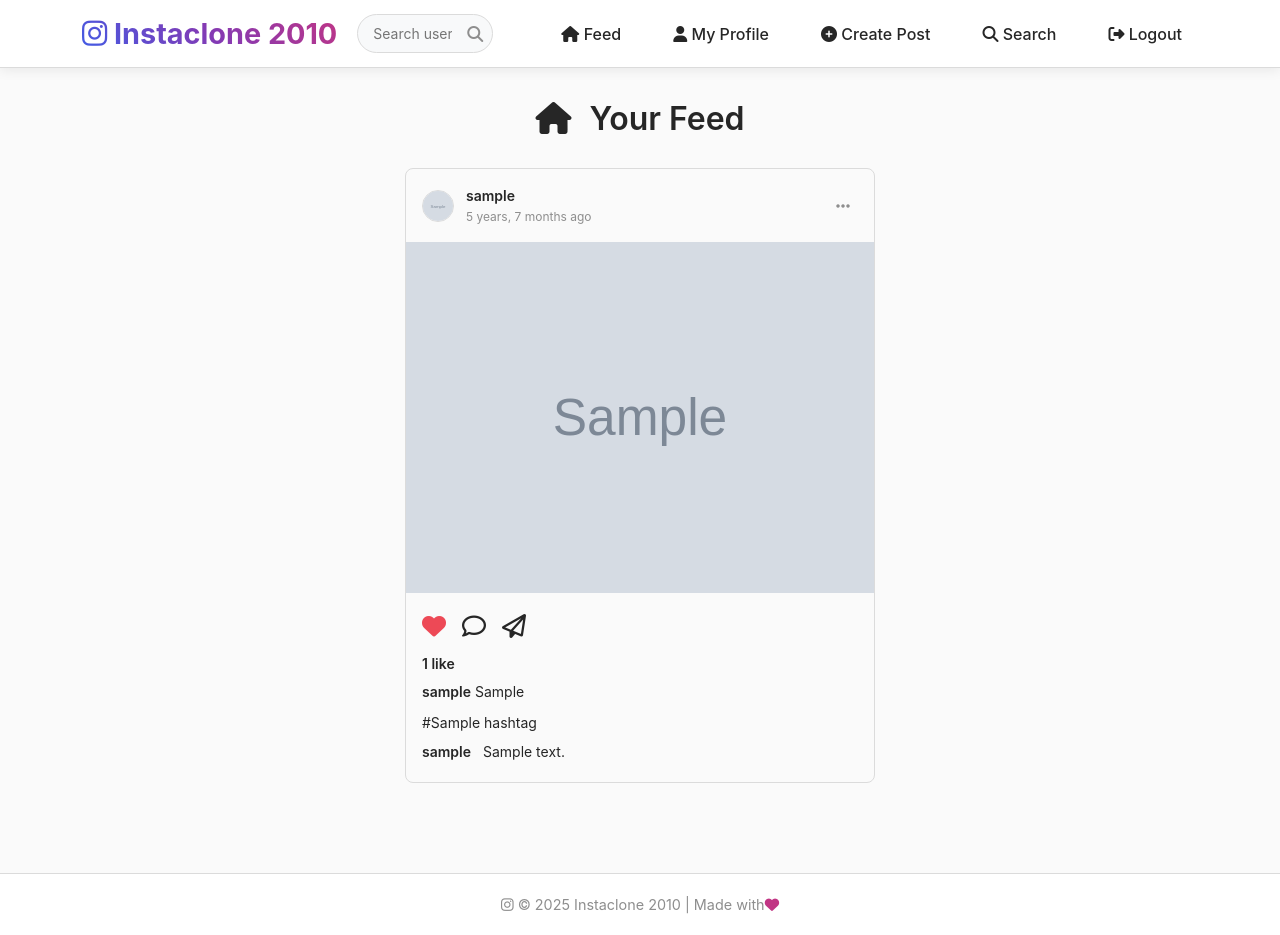
After one commit to Arch0998/django-instaclone-2010, a Django app: page /posts/feed/ in a window 1280 px wide. The commit adds this page. Run offline with Django 5.2, Linux system fonts and the light colour scheme; a user stored in the database is signed in; tables that the repository leaves empty hold one stand-in row (values such as "Sample post"); grey boxes marked "Sample" are stand-in pictures.

Commit message:
Add feed view and pagination for user posts; update admin fields

```diff
--- a/posts/urls.py
+++ b/posts/urls.py
@@ -4,6 +4,11 @@ from posts import views
 app_name = "posts"
 
 urlpatterns = [
+    path(
+        "feed/",
+        views.FeedView.as_view(),
+        name="feed"
+    ),
     path(
         "create/",
         views.PostCreateView.as_view(),
--- a/posts/views.py
+++ b/posts/views.py
@@ -4,9 +4,11 @@ from django.shortcuts import get_object_or_404, redirect
 from django.http import JsonResponse
 from django.urls import reverse_lazy
 from django.contrib import messages
+from django.core.paginator import Paginator
+from django.db.models import Prefetch
 
 from posts.models import Post, Comment, PostLike, Hashtag
-from accounts.models import User
+from accounts.models import User, Follow
 
 
 class PostCreateView(LoginRequiredMixin, generic.CreateView):
@@ -156,6 +158,49 @@ class SearchUsersView(LoginRequiredMixin, generic.View):
         })
 
 
+class FeedView(LoginRequiredMixin, generic.ListView):
+    model = Post
+    template_name = "posts/feed.html"
+    context_object_name = "posts"
+    paginate_by = 10
+
+    def get_queryset(self):
+        following_users = Follow.objects.filter(
+            follower=self.request.user
+        ).values_list("following", flat=True)
+
+        return Post.objects.filter(
+            author__in=following_users
+        ).select_related(
+            "author",
+            "author__profile"
+        ).prefetch_related(
+            "likes",
+            "hashtags",
+            Prefetch(
+                "comments",
+                queryset=Comment.objects.select_related(
+                    "author",
+                    "author__profile"
+                ).order_by("-created_at")
+            )
+        ).order_by("-created_at")
+
+    def get_context_data(self, **kwargs):
+        context = super().get_context_data(**kwargs)
+
+        if self.request.user.is_authenticated and context["posts"]:
+            user_likes = PostLike.objects.filter(
+                user=self.request.user,
+                post__in=context["posts"]
+            ).values_list("post_id", flat=True)
+            context["user_likes"] = list(user_likes)
+        else:
+            context["user_likes"] = []
+
+        return context
+
+
 class HashtagPostsView(LoginRequiredMixin, generic.ListView):
     template_name = "posts/hashtag_posts.html"
     context_object_name = "posts"
--- /dev/null
+++ b/static/css/feed.css
@@ -0,0 +1,270 @@
+.feed-container {
+    max-width: 470px;
+    margin: 0 auto;
+    padding: 20px 0;
+}
+
+.feed-header {
+    margin-bottom: 30px;
+    text-align: center;
+}
+
+.feed-header h2 {
+    color: var(--ig-text-primary);
+    font-weight: 600;
+    margin: 0;
+}
+
+.feed-header i {
+    margin-right: 10px;
+    color: var(--ig-link);
+}
+
+.post-card {
+    background: var(--ig-card-bg);
+    border: 1px solid var(--ig-border);
+    border-radius: 8px;
+    margin-bottom: 20px;
+    overflow: hidden;
+}
+
+.post-header {
+    display: flex;
+    align-items: center;
+    justify-content: space-between;
+    padding: 16px;
+}
+
+.author-info {
+    display: flex;
+    align-items: center;
+    gap: 12px;
+}
+
+.author-avatar {
+    width: 32px;
+    height: 32px;
+    border-radius: 50%;
+    object-fit: cover;
+    border: 1px solid var(--ig-border);
+}
+
+.author-avatar-placeholder {
+    width: 32px;
+    height: 32px;
+    border-radius: 50%;
+    background: var(--ig-border);
+    display: flex;
+    align-items: center;
+    justify-content: center;
+    color: var(--ig-text-secondary);
+}
+
+.author-details {
+    display: flex;
+    flex-direction: column;
+    gap: 2px;
+}
+
+.author-username {
+    font-weight: 600;
+    font-size: 14px;
+    color: var(--ig-text-primary);
+    text-decoration: none;
+}
+
+.author-username:hover {
+    text-decoration: none;
+    color: var(--ig-text-primary);
+}
+
+.post-date {
+    font-size: 12px;
+    color: var(--ig-text-secondary);
+    margin: 0;
+}
+
+.post-actions .btn-link {
+    color: var(--ig-text-secondary);
+    font-size: 16px;
+    padding: 8px;
+}
+
+/* Post Image */
+.post-image-container {
+    width: 100%;
+    max-height: 585px;
+    overflow: hidden;
+}
+
+.post-image {
+    width: 100%;
+    height: auto;
+    display: block;
+}
+
+.post-actions-bar {
+    padding: 16px 16px 8px 16px;
+}
+
+.action-buttons {
+    display: flex;
+    gap: 16px;
+}
+
+.action-buttons button,
+.action-buttons a {
+    background: none;
+    border: none;
+    font-size: 24px;
+    color: var(--ig-text-primary);
+    cursor: pointer;
+    padding: 0;
+    text-decoration: none;
+}
+
+.action-buttons button:hover,
+.action-buttons a:hover {
+    color: var(--ig-text-secondary);
+}
+
+.like-btn.liked {
+    color: #ed4956 !important;
+}
+
+.like-btn.liked:hover {
+    color: #ed4956 !important;
+}
+
+/* Post Stats */
+.post-stats {
+    padding: 0 16px 8px 16px;
+}
+
+.likes-count {
+    font-weight: 600;
+    font-size: 14px;
+    color: var(--ig-text-primary);
+    margin: 0;
+}
+
+.post-caption {
+    padding: 0 16px 8px 16px;
+    font-size: 14px;
+    line-height: 1.4;
+}
+
+.caption-text {
+    color: var(--ig-text-primary);
+}
+
+.post-hashtags {
+    padding: 0 16px 8px 16px;
+}
+
+.hashtag-link {
+    color: var(--ig-link);
+    text-decoration: none;
+    margin-right: 8px;
+    font-size: 14px;
+}
+
+.hashtag-link:hover {
+    text-decoration: underline;
+    color: var(--ig-link);
+}
+
+.comments-preview {
+    padding: 0 16px 16px 16px;
+}
+
+.view-all-comments {
+    color: var(--ig-text-secondary);
+    text-decoration: none;
+    font-size: 14px;
+    display: block;
+    margin-bottom: 8px;
+}
+
+.view-all-comments:hover {
+    color: var(--ig-text-secondary);
+    text-decoration: none;
+}
+
+.comment {
+    font-size: 14px;
+    margin-bottom: 4px;
+    line-height: 1.4;
+}
+
+.comment-author {
+    font-weight: 600;
+    color: var(--ig-text-primary);
+    text-decoration: none;
+    margin-right: 8px;
+}
+
+.comment-author:hover {
+    text-decoration: none;
+    color: var(--ig-text-primary);
+}
+
+.comment-text {
+    color: var(--ig-text-primary);
+}
+
+.empty-feed {
+    text-align: center;
+    padding: 60px 20px;
+}
+
+.empty-content i {
+    color: var(--ig-text-secondary);
+    margin-bottom: 20px;
+}
+
+.empty-content h3 {
+    color: var(--ig-text-primary);
+    margin-bottom: 12px;
+}
+
+.empty-content p {
+    color: var(--ig-text-secondary);
+    margin-bottom: 24px;
+}
+
+.btn-primary {
+    background: var(--ig-link);
+    color: white;
+    padding: 12px 24px;
+    border-radius: 8px;
+    text-decoration: none;
+    font-weight: 600;
+    display: inline-flex;
+    align-items: center;
+    gap: 8px;
+}
+
+.btn-primary:hover {
+    background: var(--ig-link-hover);
+    color: white;
+    text-decoration: none;
+}
+
+.pagination-container {
+    margin-top: 40px;
+    text-align: center;
+}
+
+@media (max-width: 768px) {
+    .feed-container {
+        max-width: 100%;
+        padding: 10px;
+    }
+
+    .post-card {
+        border-radius: 0;
+        border-left: none;
+        border-right: none;
+    }
+}
--- a/templates/base.html
+++ b/templates/base.html
@@ -49,6 +49,12 @@
 
         <ul class="navbar-nav-custom ms-auto">
           {% if user.is_authenticated %}
+            <li>
+              <a class="nav-link-custom" href="{% url 'posts:feed' %}">
+                <i class="fas fa-home"></i>
+                Feed
+              </a>
+            </li>
             <li>
               <a class="nav-link-custom" href="{% url 'accounts:profile' username=user.username %}">
                 <i class="fas fa-user"></i>
--- /dev/null
+++ b/templates/posts/feed.html
@@ -0,0 +1,175 @@
+{% extends "base.html" %}
+{% load static %}
+
+{% block title %}Feed - Instaclone 2010{% endblock %}
+
+{% block extra_css %}
+  <link rel="stylesheet" href="{% static 'css/feed.css' %}">
+{% endblock %}
+
+{% block content %}
+{% csrf_token %}
+<div class="feed-container">
+  <div class="feed-header">
+    <h2>
+      <i class="fas fa-home"></i>
+      Your Feed
+    </h2>
+  </div>
+
+  {% if posts %}
+    <div class="posts-list">
+      {% for post in posts %}
+        <article class="post-card">
+          <div class="post-header">
+            <div class="author-info">
+              {% if post.author.profile.avatar %}
+                <img src="{{ post.author.profile.avatar.url }}"
+                     alt="{{ post.author.username }}"
+                     class="author-avatar">
+              {% else %}
+                <div class="author-avatar-placeholder">
+                  <i class="fas fa-user"></i>
+                </div>
+              {% endif %}
+
+              <div class="author-details">
+                <a href="{% url 'accounts:profile' username=post.author.username %}"
+                   class="author-username">{{ post.author.username }}</a>
+                <p class="post-date">{{ post.created_at|timesince }} ago</p>
+              </div>
+            </div>
+
+            {% if post.author == user %}
+              <div class="post-actions">
+                <a href="{% url 'posts:detail' post.pk %}" class="btn-link">
+                  <i class="fas fa-ellipsis-h"></i>
+                </a>
+              </div>
+            {% endif %}
+          </div>
+
+          <div class="post-image-container">
+            <img src="{{ post.image.url }}"
+                 alt="Post by {{ post.author.username }}"
+                 class="post-image">
+          </div>
+
+          <div class="post-actions-bar">
+            <div class="action-buttons">
+              <button class="like-btn {% if post.id in user_likes %}liked{% endif %}"
+                      data-post-id="{{ post.id }}">
+                <i class="{% if post.id in user_likes %}fas{% else %}far{% endif %} fa-heart"></i>
+              </button>
+
+              <a href="{% url 'posts:detail' post.pk %}" class="comment-btn">
+                <i class="far fa-comment"></i>
+              </a>
+
+              <button class="share-btn">
+                <i class="far fa-paper-plane"></i>
+              </button>
+            </div>
+          </div>
+
+          <div class="post-stats">
+            <p class="likes-count">
+              <span class="count">{{ post.likes.count }}</span>
+              like{{ post.likes.count|pluralize }}
+            </p>
+          </div>
+
+          {% if post.caption %}
+            <div class="post-caption">
+              <a href="{% url 'accounts:profile' username=post.author.username %}"
+                 class="author-username">{{ post.author.username }}</a>
+              <span class="caption-text">{{ post.caption }}</span>
+            </div>
+          {% endif %}
+
+          {% if post.hashtags.exists %}
+            <div class="post-hashtags">
+              {% for hashtag in post.hashtags.all %}
+                <a href="{% url 'posts:hashtag_posts' hashtag=hashtag.name %}"
+                   class="hashtag-link">#{{ hashtag.name }}</a>
+              {% endfor %}
+            </div>
+          {% endif %}
+
+          {% if post.comments.exists %}
+            <div class="comments-preview">
+              {% if post.comments.count > 2 %}
+                <a href="{% url 'posts:detail' post.pk %}" class="view-all-comments">
+                  View all {{ post.comments.count }} comments
+                </a>
+              {% endif %}
+
+              {% for comment in post.comments.all|slice:":2" %}
+                <div class="comment">
+                  <a href="{% url 'accounts:profile' username=comment.author.username %}"
+                     class="comment-author">{{ comment.author.username }}</a>
+                  <span class="comment-text">{{ comment.content }}</span>
+                </div>
+              {% endfor %}
+            </div>
+          {% endif %}
+        </article>
+      {% endfor %}
+    </div>
+
+    {% if page_obj.has_other_pages %}
+      <div class="pagination-container">
+        {% include "pagination.html" %}
+      </div>
+    {% endif %}
+
+  {% else %}
+    <div class="empty-feed">
+      <div class="empty-content">
+        <i class="fas fa-users fa-3x"></i>
+        <h3>Your feed is empty</h3>
+        <p>Follow some users to see their posts in your feed!</p>
+        <a href="{% url 'accounts:search' %}" class="btn-primary">
+          <i class="fas fa-search"></i>
+          Find people to follow
+        </a>
+      </div>
+    </div>
+  {% endif %}
+</div>
+{% endblock %}
+
+{% block extra_js %}
+<script>
+document.addEventListener('DOMContentLoaded', function() {
+    document.querySelectorAll('.like-btn').forEach(button => {
+        button.addEventListener('click', function() {
+            const postId = this.dataset.postId;
+            const icon = this.querySelector('i');
+            const countElement = this.closest('.post-card').querySelector('.likes-count .count');
+
+            fetch(`/posts/${postId}/like/`, {
+                method: 'POST',
+                headers: {
+                    'X-CSRFToken': document.querySelector('[name=csrfmiddlewaretoken]').value,
+                    'Content-Type': 'application/json',
+                },
+            })
+            .then(response => response.json())
+            .then(data => {
+                if (data.success) {
+                    if (data.is_liked) {
+                        icon.className = 'fas fa-heart';
+                        this.classList.add('liked');
+                    } else {
+                        icon.className = 'far fa-heart';
+                        this.classList.remove('liked');
+                    }
+                    countElement.textContent = data.likes_count;
+                }
+            });
+        });
+    });
+});
+</script>
+{% endblock %}
```
Also changed, not shown: posts/admin.py (+17 -1 lines), static/css/base.css (+63 -0 lines), templates/pagination.html (+15 -29 lines).
